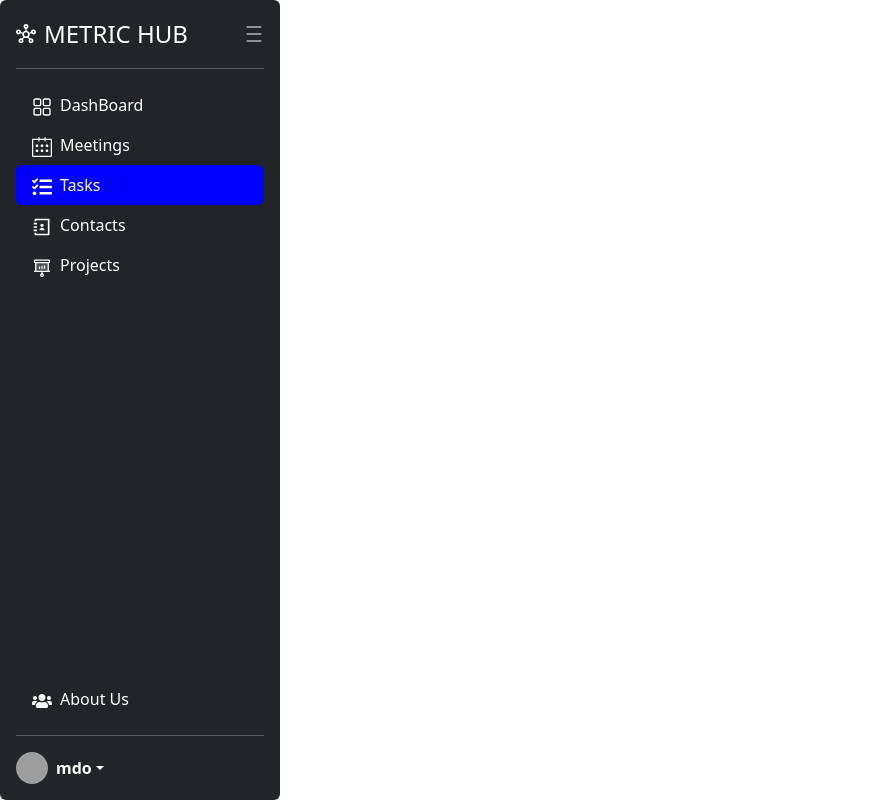
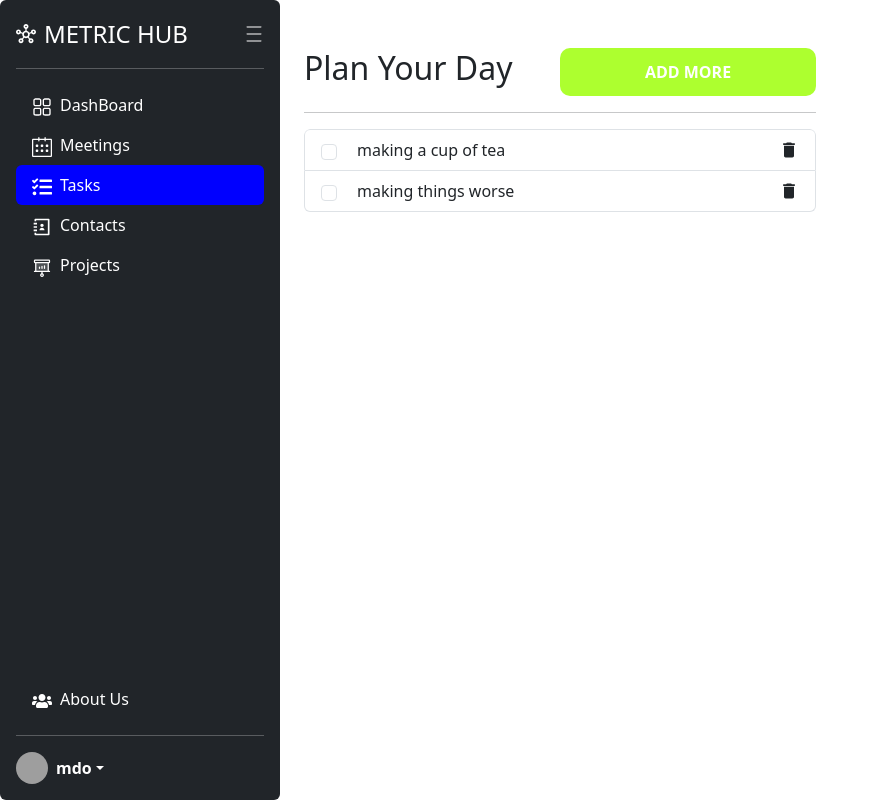
Before and after one commit to ayush-125-web/corporate-majdoor, a React (Vite) app: page /task in a window 1280 px wide. Shown: the whole page, without its empty margins (0-879 px from the left). Built offline with nearby package versions, Linux system fonts and the light colour scheme; grey boxes are pictures that could not be loaded.

Commit message:
completed the task section

```diff
--- a/src/App.jsx
+++ b/src/App.jsx
@@ -1,17 +1,25 @@
 
 import NavBar from './component/navBar'
 import { Routes,Route } from 'react-router-dom'
+import { useState } from 'react'
+import Task from './component/task'
+import taskData from './data/taskData'
+
 
 
 
 function App() {
 
-
+  const [tasks,setTasks]=useState(taskData)
+  console.log(tasks);
   return (
     <>
-     <NavBar></NavBar>
-     <Routes>
-     </Routes>
+      <div className='d-flex gap-4'>
+        <NavBar></NavBar>
+      <Routes>
+        <Route path='/task' element={<Task tasks={tasks} setTasks={setTasks}/>}></Route>
+      </Routes>
+      </div>
     </>
   )
 }
--- a/src/component/navBar.jsx
+++ b/src/component/navBar.jsx
@@ -15,7 +15,7 @@ const NavBar = () => {
     <>
       <div
         className="d-flex flex-column flex-shrink-0 p-3 text-bg-dark min-vh-100 rounded-2"
-        style={{ width: "280px" }}
+        style={{ width: "280px",maxHeight:'100vh' }}
       >
         <div  className="d-flex align-items-center">
             <a href="/"   className="d-flex align-items-center mb-3 mb-md-0 me-md-auto text-white text-decoration-none">
--- /dev/null
+++ b/src/component/task.jsx
@@ -0,0 +1,41 @@
+import TaskDetails from "./taskComponent/taskDetails"
+import { useState } from "react"
+import TaskInput from "./taskComponent/taskInput"
+
+const Task=({tasks,setTasks})=>{
+
+    const[isPopUp,setPopUp]=useState(false)
+
+    return (
+        <div className="d-flex flex-column mt-5" style={{width:'40vw'}}>
+            <div className="d-flex justify-content-between align-items-center">
+                <h2>Plan Your Day</h2>
+                {tasks.length!=0 && <button
+                style={{
+                    width:'20vw',border:'none',backgroundColor:'greenyellow',height:'6vh',
+                    borderRadius:'10px',color:'white',fontWeight:'bolder'
+                }}
+                onClick={()=>setPopUp(true)}>ADD MORE</button>}
+            </div>
+
+            <hr/>
+            {isPopUp && <TaskInput tasks={tasks} setTasks={setTasks} setPopUp={setPopUp}></TaskInput>}
+            {tasks.length==0 ?
+                <div className="d-flex flex-column">
+                <p>You have no pending tasks.</p>
+                <button style={{
+                    width:'20vw',border:'none',backgroundColor:'greenyellow',height:'6vh',
+                    borderRadius:'10px',color:'white',fontWeight:'bolder'
+                    }}
+                    onClick={()=>setPopUp(true)}>Add Some</button>
+                </div>:
+                <ul class="list-group" style={{height:'60vh',overflowY:'auto'}}>
+                    <TaskDetails tasks={tasks} setTasks={setTasks}></TaskDetails>
+                </ul>
+            }
+
+        </div>
+     )
+}
+
+export default Task
--- /dev/null
+++ b/src/component/taskComponent/eachTask.jsx
@@ -0,0 +1,30 @@
+import { MdDelete } from "react-icons/md";
+import { useState } from "react";
+
+const EachTask=({task,tasks,setTasks})=>{
+
+
+    const[isMarked,setMark]=useState(false)
+
+    const handleonClickDelete=()=>{
+        setTasks((prev)=>prev.filter((t)=>t.id!=task.id))
+    }
+
+    const handleonClickMark=()=>{
+        setMark(true);
+        setTasks((prev)=>prev.map((t)=>t.id==task.id?{...t,isDone:true}:t));
+    }
+
+    return (
+        <li class="list-group-item d-flex gap-3 justify-content-between align-items-center">
+            <div className="d-flex align-items-center gap-3">
+                <input class="form-check-input me-1" type="checkbox" checked={isMarked} onClick={handleonClickMark}  value="" id={task.id} style={{cursor:'pointer'}}/>
+                <label class="form-check-label" for="firstCheckbox"
+                style={{textDecoration: task.isDone ? 'line-through' : 'none', opacity: task.isDone ? 0.5 : 1}}>{task.task}</label>
+            </div>
+            <MdDelete onClick={handleonClickDelete} size={20} style={{cursor:'pointer'}}></MdDelete>
+        </li>
+    )
+}
+
+export default EachTask
--- /dev/null
+++ b/src/component/taskComponent/taskDetails.jsx
@@ -0,0 +1,11 @@
+
+import EachTask from "./eachTask";
+
+const TaskDetails=({tasks,setTasks})=>{
+    return(
+        tasks.map((task)=><EachTask task={task} tasks={tasks} setTasks={setTasks}></EachTask>)
+    )
+}
+
+
+export default TaskDetails
--- /dev/null
+++ b/src/component/taskComponent/taskInput.jsx
@@ -0,0 +1,31 @@
+import styles from '../../style/taskInput.module.css'
+import { IoCloseOutline } from "react-icons/io5";
+import { useRef } from 'react';
+
+const TaskInput=({tasks,setTasks,setPopUp})=>{
+    const descriptionRef=useRef(null);
+
+    const handleonClickAdd=()=>{
+        const id=crypto.randomUUID();
+        setTasks([...tasks,{id:id,task:descriptionRef.current.value}]);
+        descriptionRef.current.value='';
+    }
+    return (
+        <div className={`${styles.popUps} d-flex flex-column gap-4`}>
+            <IoCloseOutline size={25} className='d-block ms-auto' onClick={()=>setPopUp(false)} style={{cursor:'pointer'}}
+            ></IoCloseOutline>
+            <h2>Enter Your Task</h2>
+            <textarea
+            className="form-control"
+            rows="4"
+            placeholder="Enter task description..."
+            ref={descriptionRef}
+            ></textarea>
+            <button className="btn btn-primary"
+            onClick={handleonClickAdd}
+            >ADD</button>
+        </div>
+    )
+}
+
+export default TaskInput
--- /dev/null
+++ b/src/data/taskData.js
@@ -0,0 +1,15 @@
+const taskData=[
+    {
+        id:crypto.randomUUID(),
+        task:'making a cup of tea',
+        isDone:false
+    },
+    {
+        id:crypto.randomUUID(),
+        task:'making things worse',
+        isDone:false
+
+    }
+]
+
+export default taskData
--- /dev/null
+++ b/src/style/taskInput.module.css
@@ -0,0 +1,12 @@
+.popUps{
+  position: absolute;
+  z-index: 999;
+  top: 50%;
+  left: 50%;
+  transform: translate(-50%, -50%);
+  background: rgb(255, 224, 224);
+  padding: 20px;
+  border: 2px solid black;
+  border-radius: 10px;
+  width:40vw
+}
```
